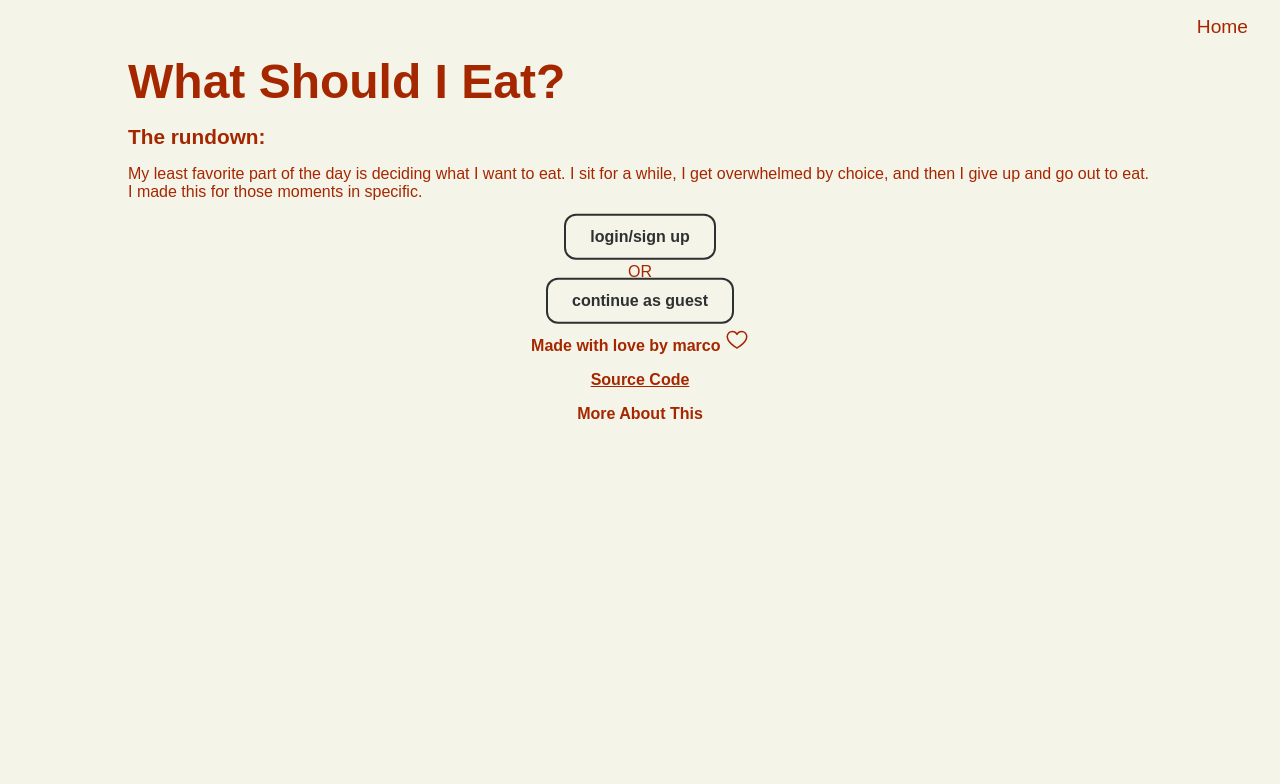
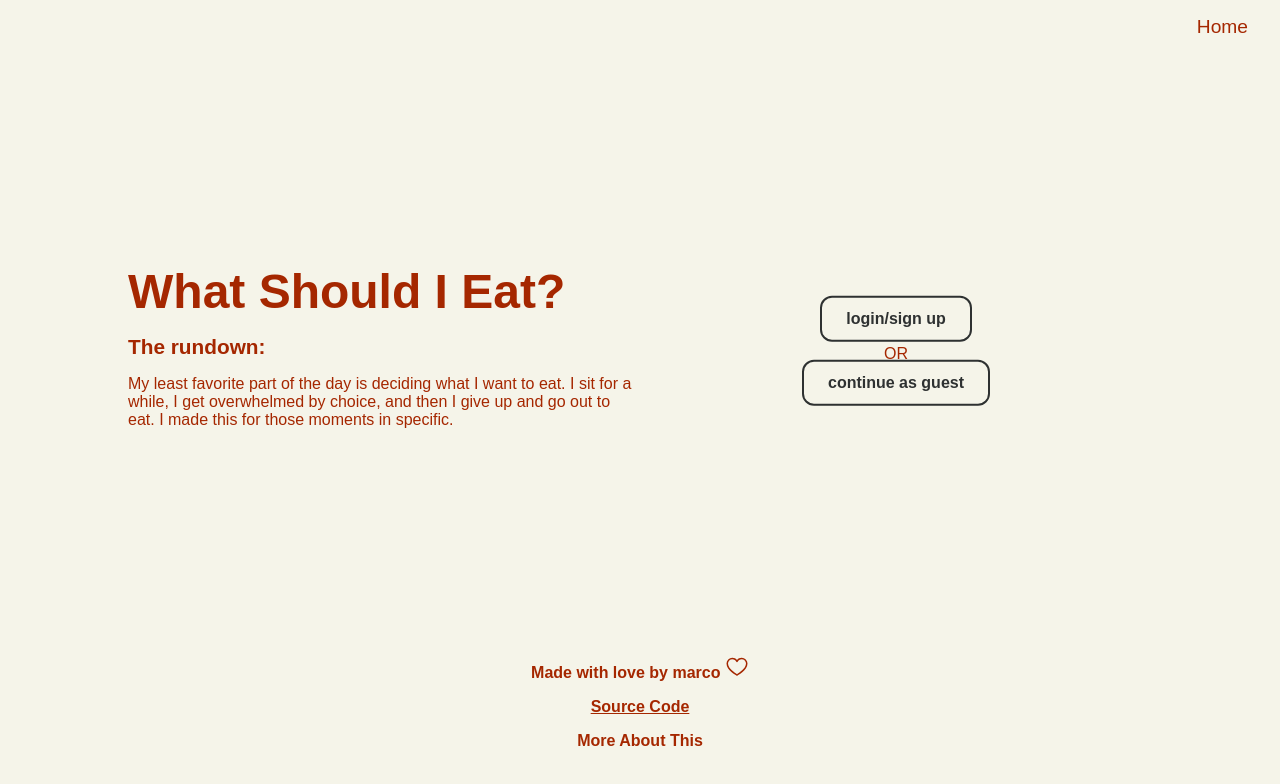
Before and after one commit to mramirez0610/whatshouldieat, a Next.js app: page / in a window 1280 px wide. Shown: the top 784 px of the page. Built offline with nearby package versions, Linux system fonts and the light colour scheme; no server answers; a web font is replaced by a local one.

Commit message:
landing update

```diff
--- a/src/app/styles/components/login.module.scss
+++ b/src/app/styles/components/login.module.scss
@@ -1,7 +1,7 @@
 @use "../all" as *;
 
 .user {
-  width: 100%;
+  width: 50vw;
   margin: 0 auto;
   display: flex;
   flex-direction: column;
--- a/src/app/styles/pages/home.module.scss
+++ b/src/app/styles/pages/home.module.scss
@@ -7,12 +7,13 @@
 
 .home {
   display: flex;
-  flex-direction: column;
+  height: 75vh;
   align-items: center;
   justify-content: space-evenly;
 
   .landing {
     @include toggle-visibility(true);
+    width: 50vw;
 
     .title {
       position: relative;
@@ -44,7 +45,9 @@
   }
 
   .home {
+    flex-direction: column;
     .landing {
+      width: 90vw;
       h1 {
       }
     }
--- a/src/components/home/QuickBuilder.js
+++ b/src/components/home/QuickBuilder.js
@@ -1,5 +1,5 @@
 "use client";
-import { use, useState } from "react";
+import { useState } from "react";
 import { ArrowRight, CaretDown } from "@phosphor-icons/react";
 import styles from "@styles/components/quickBuilder.module.scss";
 
```
